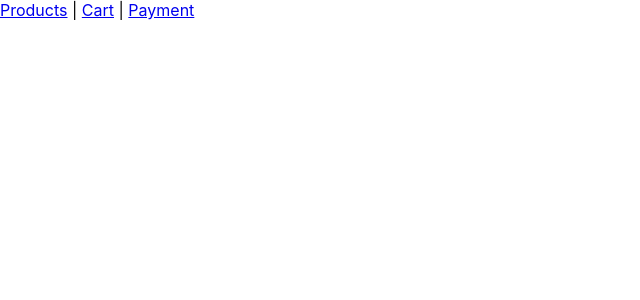
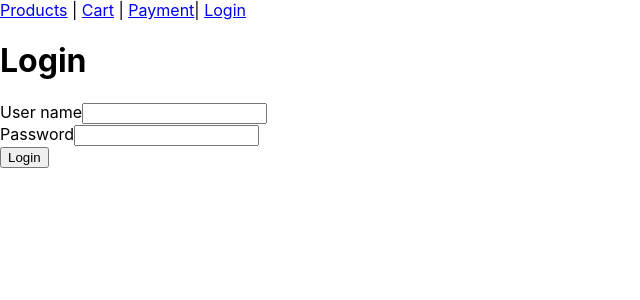
Before and after one commit to JustynaGargula/VariousTechnologies, a React (Create React App) app in the folder Zadanie5/react-app/: page /login in a window 1280 px wide. Shown: the top 300 px of the page, without its empty margins (0-640 px from the left). Built offline with nearby package versions, Linux system fonts and the light colour scheme.

Commit message:
Added login

```diff
--- /dev/null
+++ b/Zadanie5/react-app/src/Components/Login.js
@@ -0,0 +1,28 @@
+import {useNavigate} from "react-router-dom";
+
+function Login(){
+
+    const navigate = useNavigate()
+    function handleLogin(){
+        alert("Successfully logged in")
+        navigate("/")
+    }
+
+    return (
+        <div>
+            <h1>Login</h1>
+            <form action={handleLogin}>
+                <div>
+                    <label id="username">User name</label>
+                    <input type="text" name="username"/>
+                </div>
+                <div>
+                    <label id="password">Password</label>
+                    <input type="password" name="password"/>
+                </div>
+                <button type="submit">Login</button>
+            </form>
+        </div>
+    )
+}
+export default Login
--- a/Zadanie5/react-app/src/index.js
+++ b/Zadanie5/react-app/src/index.js
@@ -6,6 +6,7 @@ import Products from './Components/Products'
 import Payment from "./Components/Payment";
 import Cart from "./Components/Cart";
 import {BrowserRouter as Router, Link, Route, Routes} from "react-router-dom";
+import Login from "./Components/Login";
 
 function Index() {
     const [cartItems, setCartItems] = useState([
@@ -21,12 +22,14 @@ function Index() {
         <Router>
             <nav>
                 <Link to="/">Products</Link> | <Link to="/cart">Cart</Link> | <Link to="/payment">Payment</Link>
+                | <Link to="/login">Login</Link>
             </nav>
 
             <Routes>
                 <Route path="/" element={<Products addToCart={addToCart} />} />
                 <Route path="/cart" element={<Cart cartItems={cartItems} />} />
                 <Route path="/payment" element={<Payment></Payment>}></Route>
+                <Route path="/login" element={<Login></Login>}></Route>
             </Routes>
         </Router>
     );
```
Also changed, not shown: 1 other file (tests, documents, lock files or other folders).
